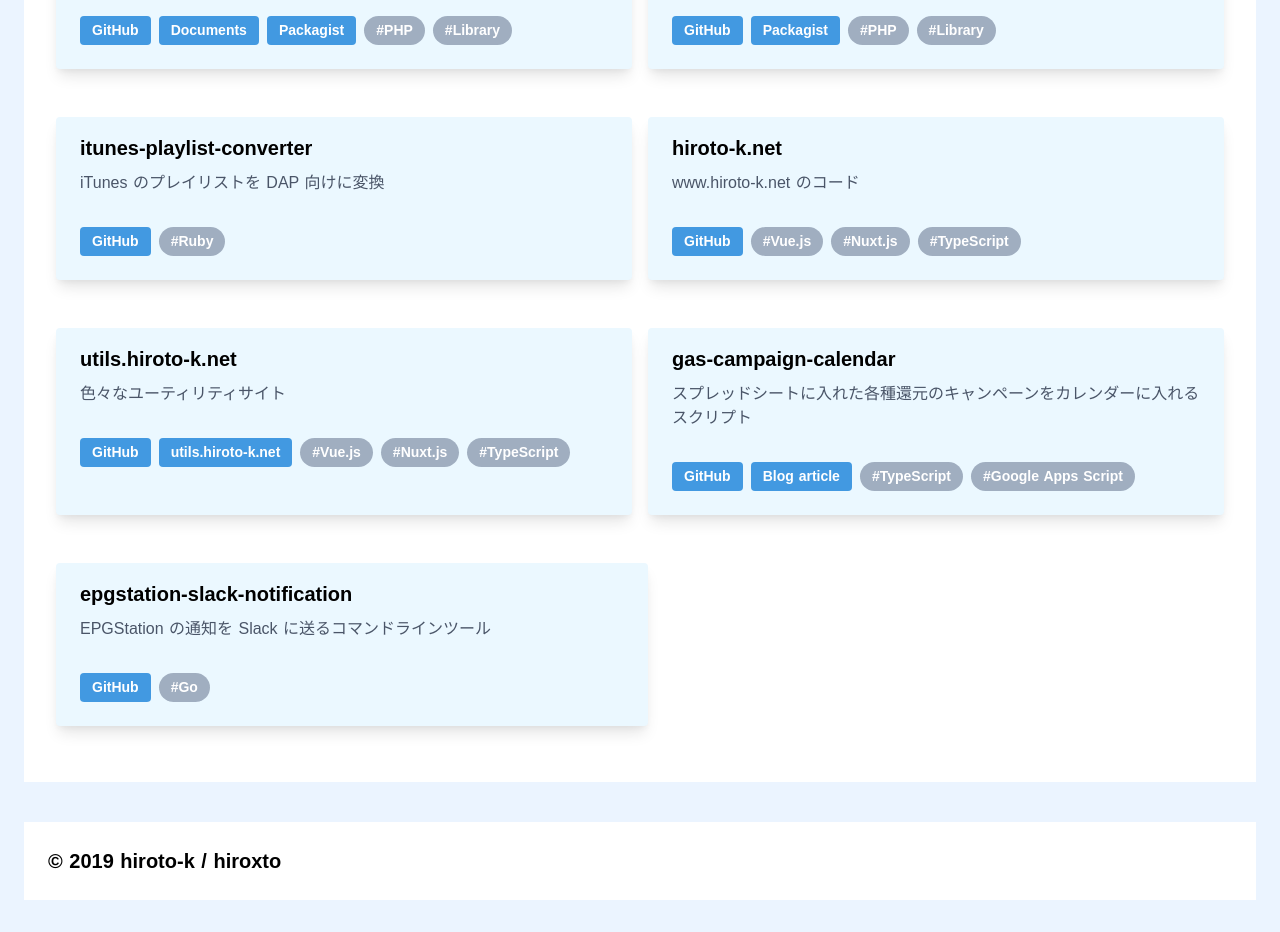
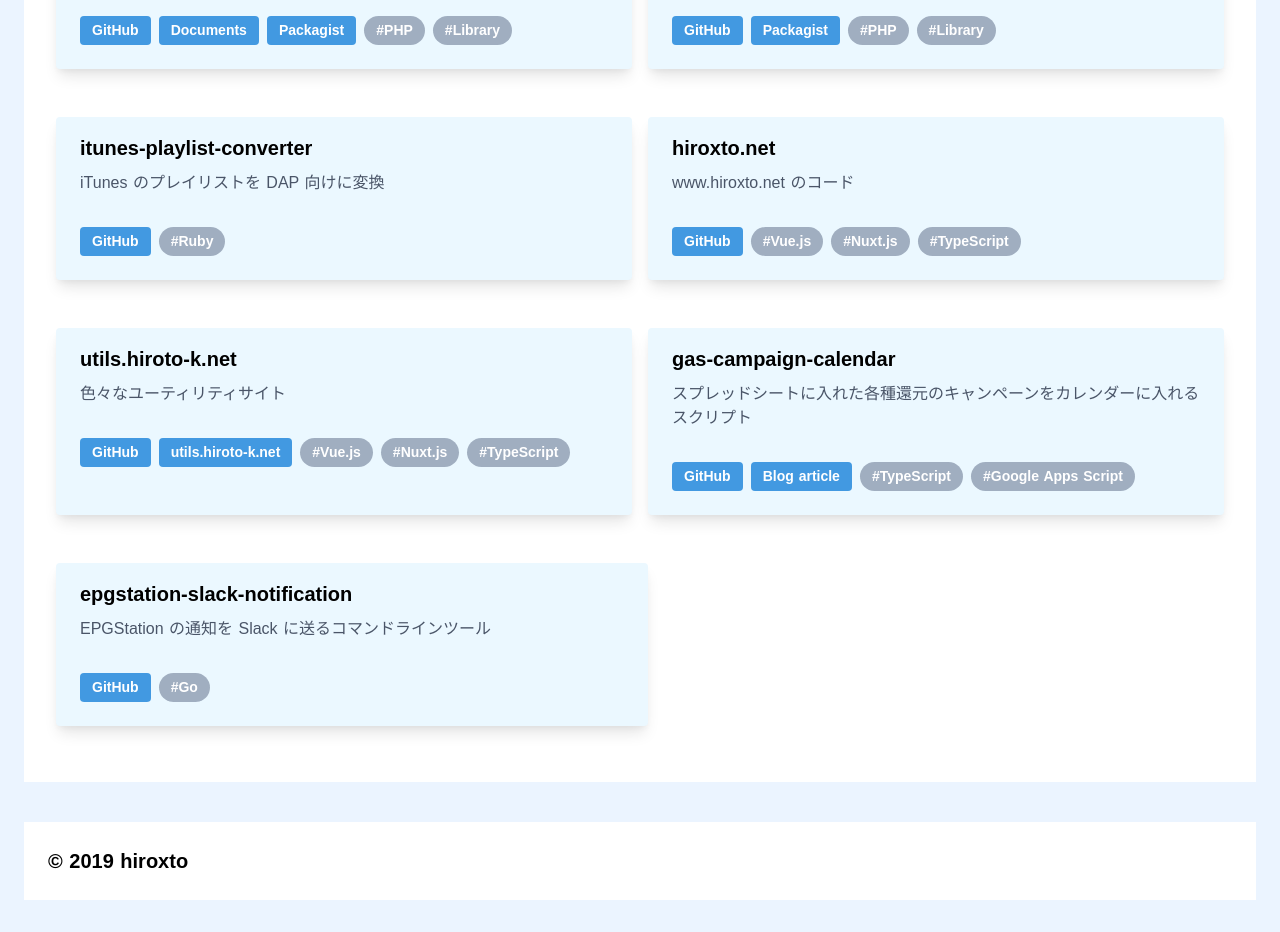
Before and after one commit to hiroxto/hiroxto.net, a Nuxt app: page / in a window 1280 px wide. Shown: the part 1840-2772 px from the top of the page. Built offline with nearby package versions, Linux system fonts and the light colour scheme.

Commit message:
プロフィールを更新

```diff
--- a/components/PageFooter.vue
+++ b/components/PageFooter.vue
@@ -1,7 +1,7 @@
 <template>
   <footer class="section-container">
     <p class="footer-text font-source-sans-pro">
-      © 2019 hiroto-k / hiroxto
+      © 2019 hiroxto
     </p>
   </footer>
 </template>
--- a/components/ProfileSection.vue
+++ b/components/ProfileSection.vue
@@ -53,7 +53,7 @@ export default defineComponent({
     ProfileItem,
   },
   setup () {
-    const name = computed<string>(() => 'hiroto-k / hiroxto');
+    const name = computed<string>(() => 'hiroxto');
     const joinSeparator = ', ';
     const likes = computed<string>(() => {
       return [
--- a/components/ProjectsSection.vue
+++ b/components/ProjectsSection.vue
@@ -109,10 +109,10 @@ export default defineComponent({
           tags: ['Ruby'],
         },
         {
-          name: 'hiroto-k.net',
-          description: 'www.hiroto-k.net のコード',
+          name: 'hiroxto.net',
+          description: 'www.hiroxto.net のコード',
           links: [
-            gitHubLink('hiroxto/hiroto-k.net'),
+            gitHubLink('hiroxto/hiroxto.net'),
           ],
           tags: ['Vue.js', 'Nuxt.js', 'TypeScript'],
         },
```
